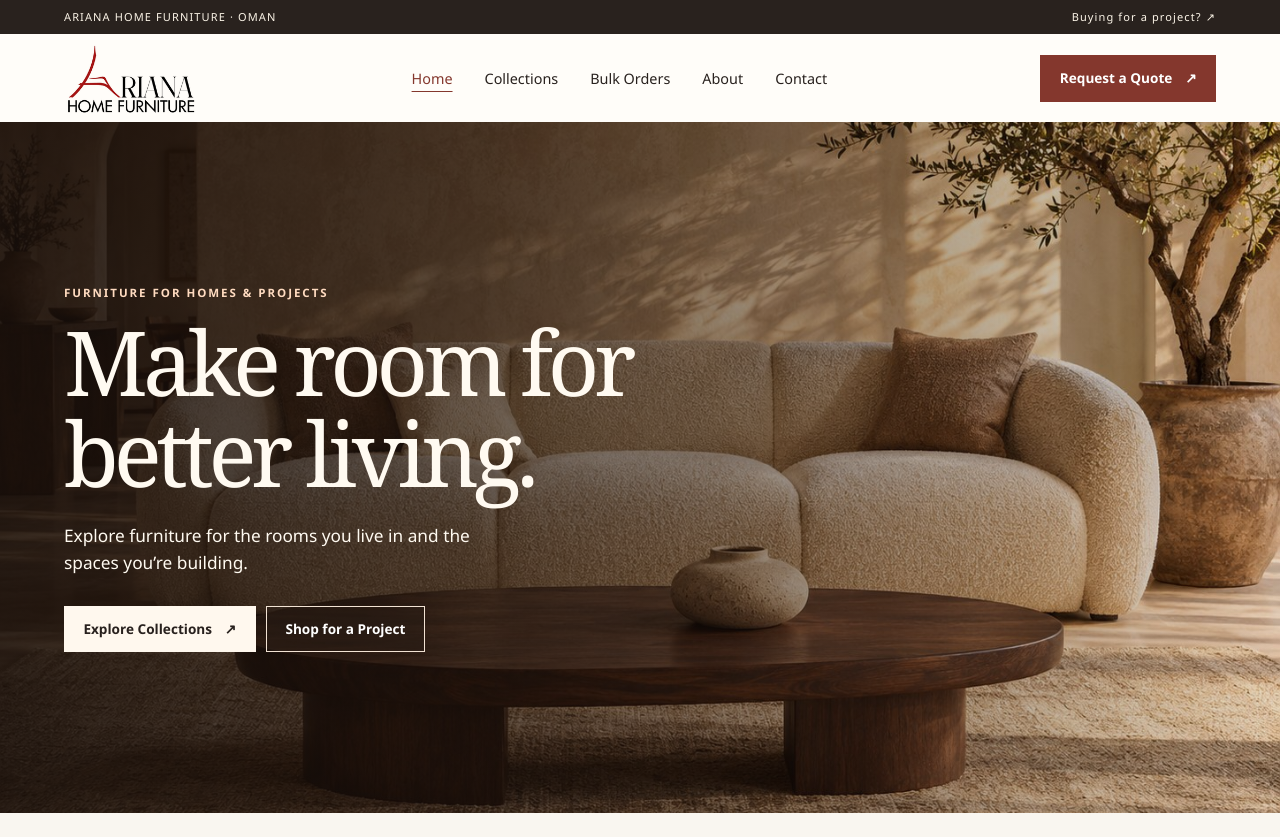
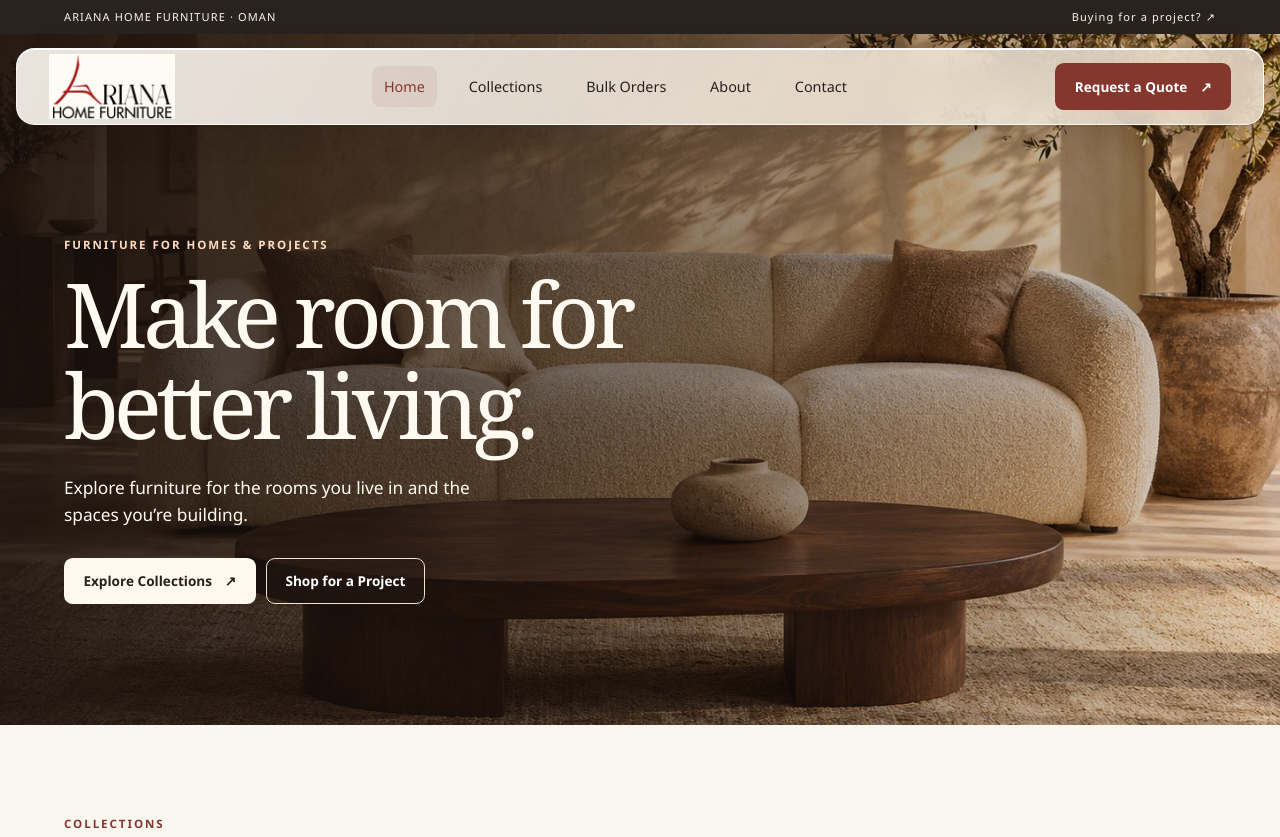
Before and after one commit to arianahomeoman/arianahomefurniture, a plain HTML site: page index.html in a window 1280 px wide. Shown: the top 837 px of the page. Drawn offline with Linux system fonts and the light colour scheme.

Commit message:
Refine homepage with frosted glass navigation

```diff
--- a/styles.css
+++ b/styles.css
@@ -89,3 +89,48 @@ form button { margin-top: 1rem; }
   .hero-content > p:not(.label) { font-size: 1rem; }
 }
 @media (prefers-reduced-motion: reduce) { html { scroll-behavior: auto; } }
+
+/* The navigation floats above the hero and stays within reach as visitors scroll. */
+.header {
+  position: sticky;
+  top: 0;
+  z-index: 4;
+  height: 0;
+  background: transparent;
+}
+.header-inner {
+  position: relative;
+  top: .85rem;
+  width: min(100% - 2rem, 87rem);
+  min-height: 4.85rem;
+  padding: .3rem clamp(.85rem, 2.6vw, 2rem);
+  border: 1px solid rgba(255, 255, 255, .83);
+  border-radius: 1.15rem;
+  background: rgba(250, 245, 237, .94);
+  box-shadow: 0 10px 30px rgba(31, 21, 15, .18), inset 0 1px 0 #fff;
+}
+@supports (backdrop-filter: blur(1px)) {
+  .header-inner {
+    background: linear-gradient(120deg, rgba(255, 251, 245, .9), rgba(245, 235, 222, .78));
+    backdrop-filter: blur(20px) saturate(145%);
+  }
+}
+.logo { width: 7.9rem; height: 4.1rem; }
+nav { gap: clamp(.25rem, 1.55vw, 1.45rem); }
+nav a { padding: .55rem .75rem; border-radius: .55rem; }
+nav a:hover, nav a[aria-current] { background: #84372d14; text-decoration: none; }
+.button, .menu-toggle { border-radius: .55rem; }
+.hero-content { padding-top: 9rem; }
+.hero::after { background: linear-gradient(90deg, #17100dd9, #17100d9c 40%, #17100d19 100%); }
+.categories img { border-radius: .9rem; }
+.details article { border-top: 1px solid var(--line); padding-top: 1.5rem; }
+form input, form select, form textarea { border-radius: .45rem; }
+main [id] { scroll-margin-top: 6.5rem; }
+@media (max-width: 800px) {
+  .header-inner { top: .55rem; min-height: 4.25rem; }
+  .logo { width: 7rem; height: 3.65rem; }
+  .menu-toggle { background: #fff9; }
+  .hero-content { padding-top: 7.25rem; }
+  nav { border-top: 1px solid var(--line); padding-top: .45rem; }
+  nav a { padding: .55rem .75rem; }
+}
```
